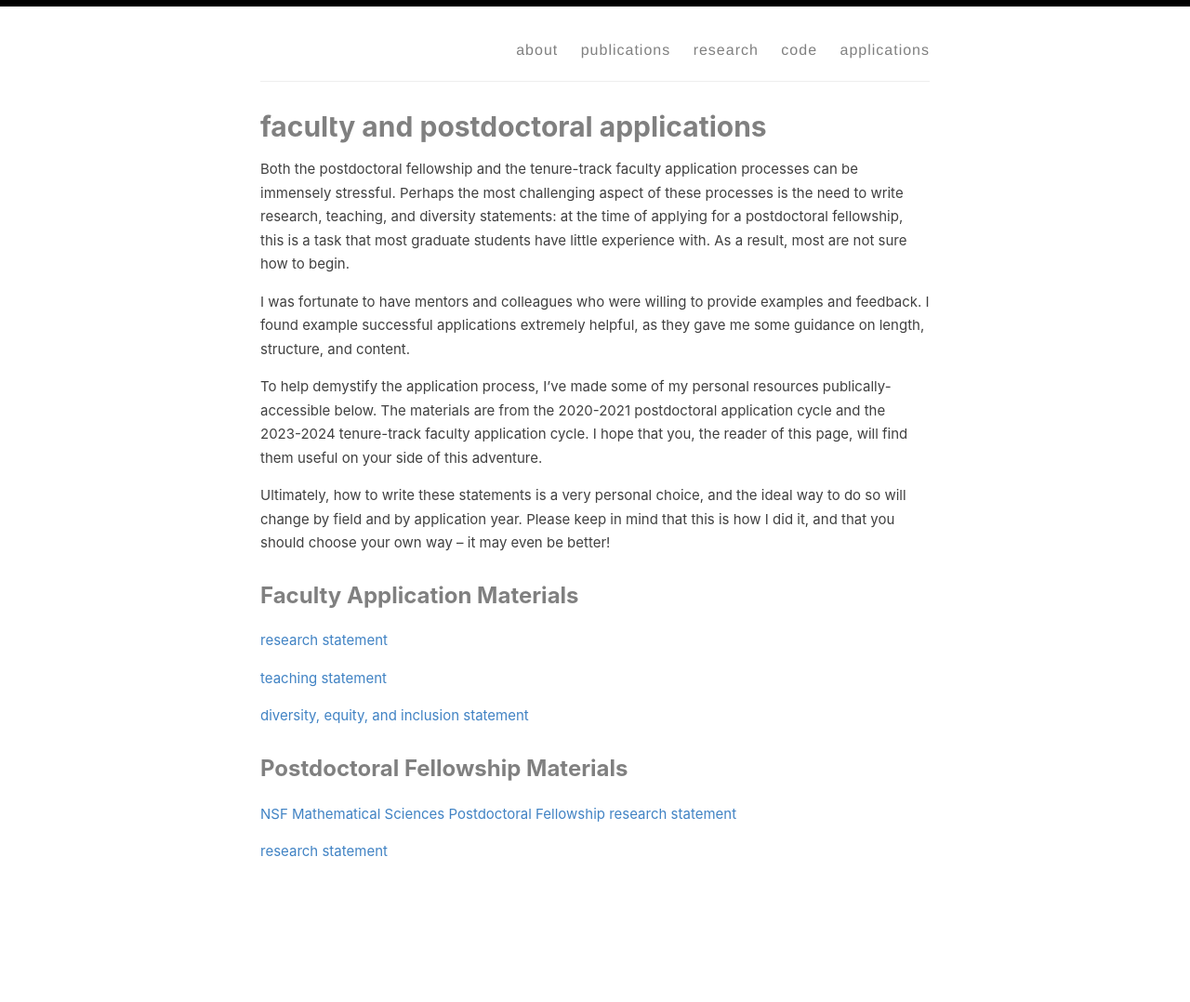
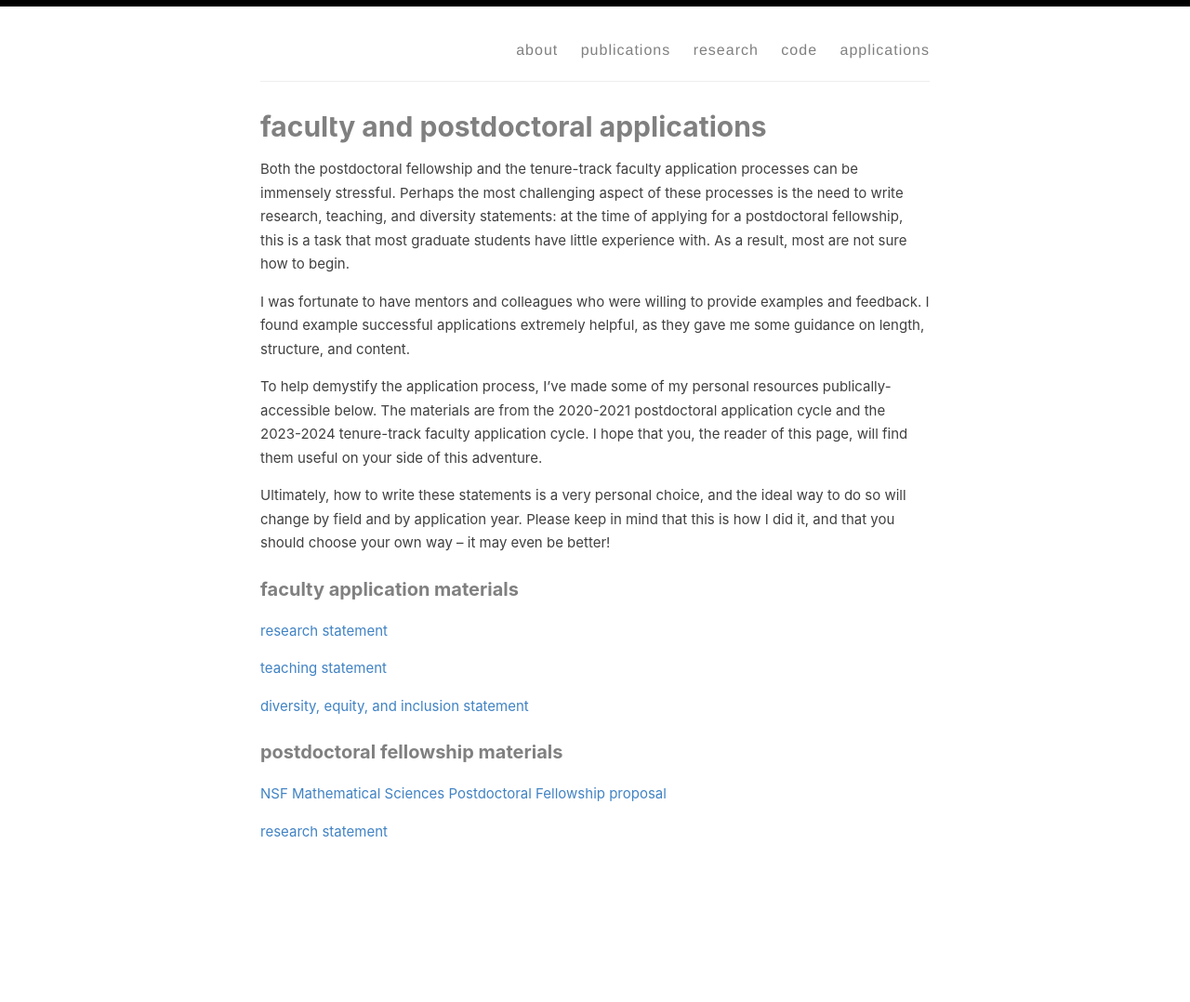
Before and after one commit to nmboffi/nmboffi.github.io, a Jekyll site: the page built from _pages/faculty_applications.md, in a window 1280 px wide. Shown: the whole page at 93% size. Built offline with Jekyll 4.4.1, drawn with Linux system fonts in a browser that asks for light colours; after the commit the page ends 1056 px from its top, so only the background shows below that.

Commit message:
update web page again

```diff
--- a/_pages/faculty_applications.md
+++ b/_pages/faculty_applications.md
@@ -11,7 +11,7 @@ To help demystify the application process, I've made some of my personal resourc
 
 Ultimately, how to write these statements is a very personal choice, and the ideal way to do so will change by field and by application year. Please keep in mind that this is how I did it, and that you should choose your own way -- it may even be better!
 
-## Faculty Application Materials
+### faculty application materials
 [research statement](https://nmboffi.github.io/pdfs/boffi_research_statement.pdf)
 
 [teaching statement](https://nmboffi.github.io/pdfs/boffi_teaching_statement.pdf)
@@ -19,7 +19,7 @@ Ultimately, how to write these statements is a very personal choice, and the ide
 [diversity, equity, and inclusion statement](https://nmboffi.github.io/pdfs/boffi_dei_statement.pdf)
 
 
-## Postdoctoral Fellowship Materials
-[NSF Mathematical Sciences Postdoctoral Fellowship research statement](https://nmboffi.github.io/pdfs/boffi_nsf_mspf.pdf)
+### postdoctoral fellowship materials
+[NSF Mathematical Sciences Postdoctoral Fellowship proposal](https://nmboffi.github.io/pdfs/boffi_nsf_mspf.pdf)
 
 [research statement](https://nmboffi.github.io/pdfs/boffi_postdoc_research_statement.pdf)
```
